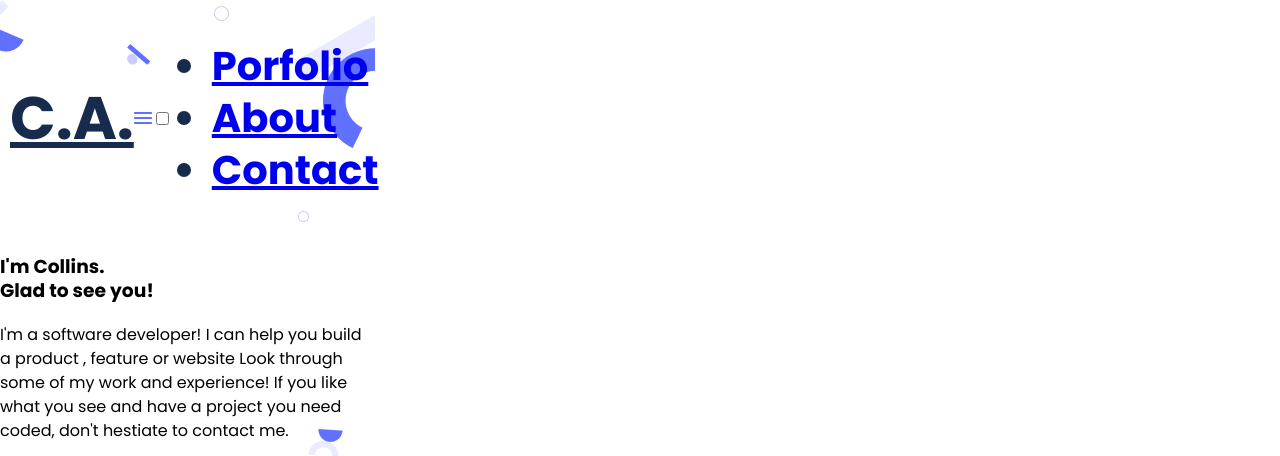
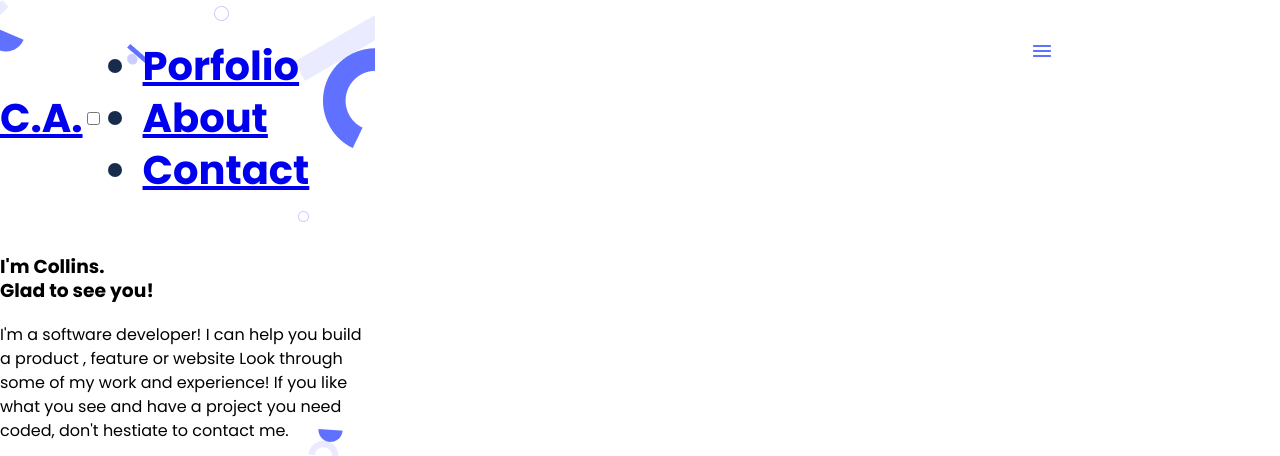
Before and after one commit to firstpj/Portfolio-Mobile-first-set-up, a website: page index.html in a window 1280 px wide. Shown: the top 456 px of the page. Drawn offline with Linux system fonts and the light colour scheme.

Commit message:
css files update

```diff
--- a/style.css
+++ b/style.css
@@ -19,24 +19,6 @@ body {
   margin: 0;
 }
 
-/* Logo */
-.logo {
-  display: inline-block;
-  color: var(--blue);
-  font-size: 60px;
-  margin-left: 10px;
-}
-
-.logo img {
-  width: 70px;
-  margin-top: 10px;
-}
-
-
-header {
-  border-bottom-left-radius: 80px;
-}
-
 .head-section {
   display: flex;
   flex-direction: column;
@@ -48,38 +30,22 @@ header {
   background-size: 100%;
 }
 
-header {
-  border-bottom-left-radius: 80px;
+.menuIcone {
+  position: absolute;
+  left: 80.67%;
+  right: 50.67%;
+  top: 5.67%;
+  bottom: 5.67%;
 }
 
- .header-title {
+header {
   font-style: normal;
   font-weight: 700;
   font-size: 40px;
   line-height: 52px;
-  color: #172b4d;
-  margin: 0;
-}
-
-header {
-  /* Header / 2 */
-  font-family: 'Poppins';
-  font-style: normal;
-  font-weight: 700;
-  font-size: 40px;
-  line-height: 52px;
-/* or 130% */
-
   display: flex;
   align-items: center;
-
-/* Neutrals/N800 */
-
-color: #172B4D;
-
-
-/* Inside auto layout */
-
+  color: #172b4d;
   flex: none;
   order: 0;
   flex-grow: 0;
```
